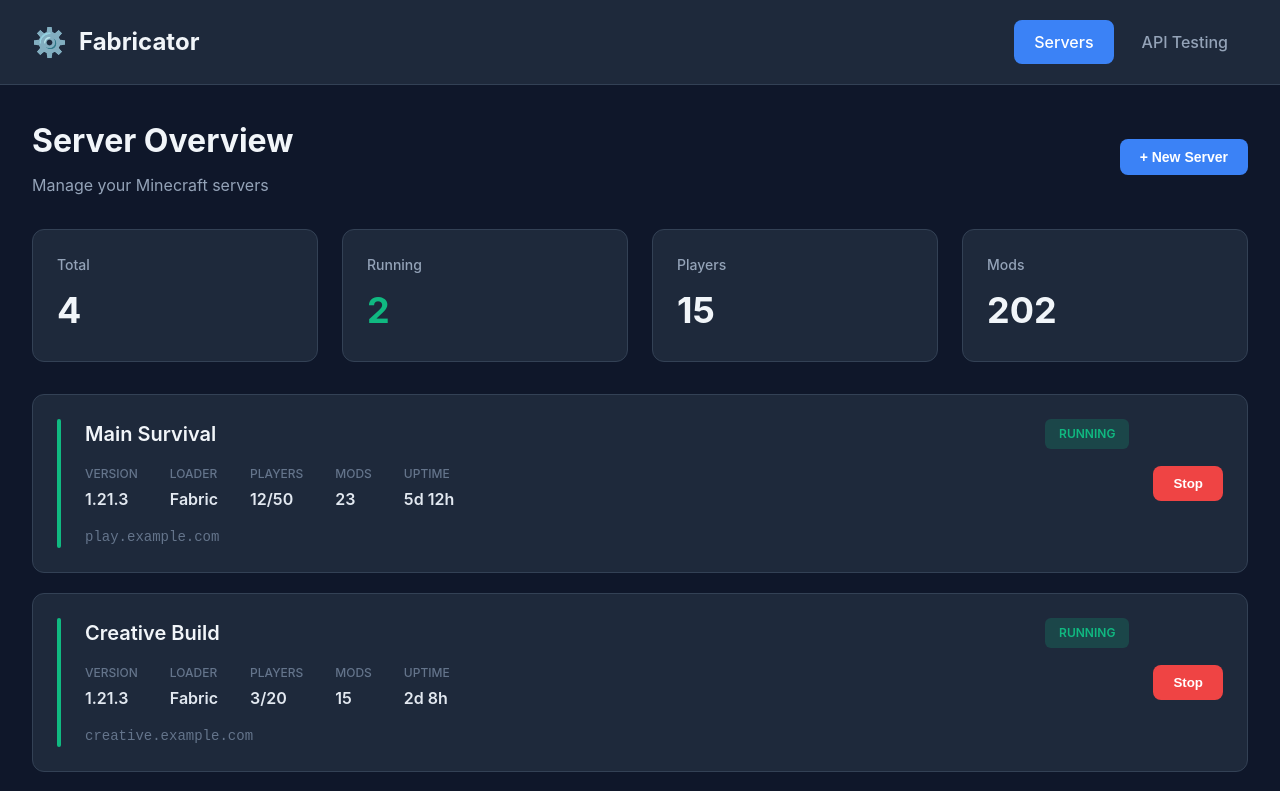
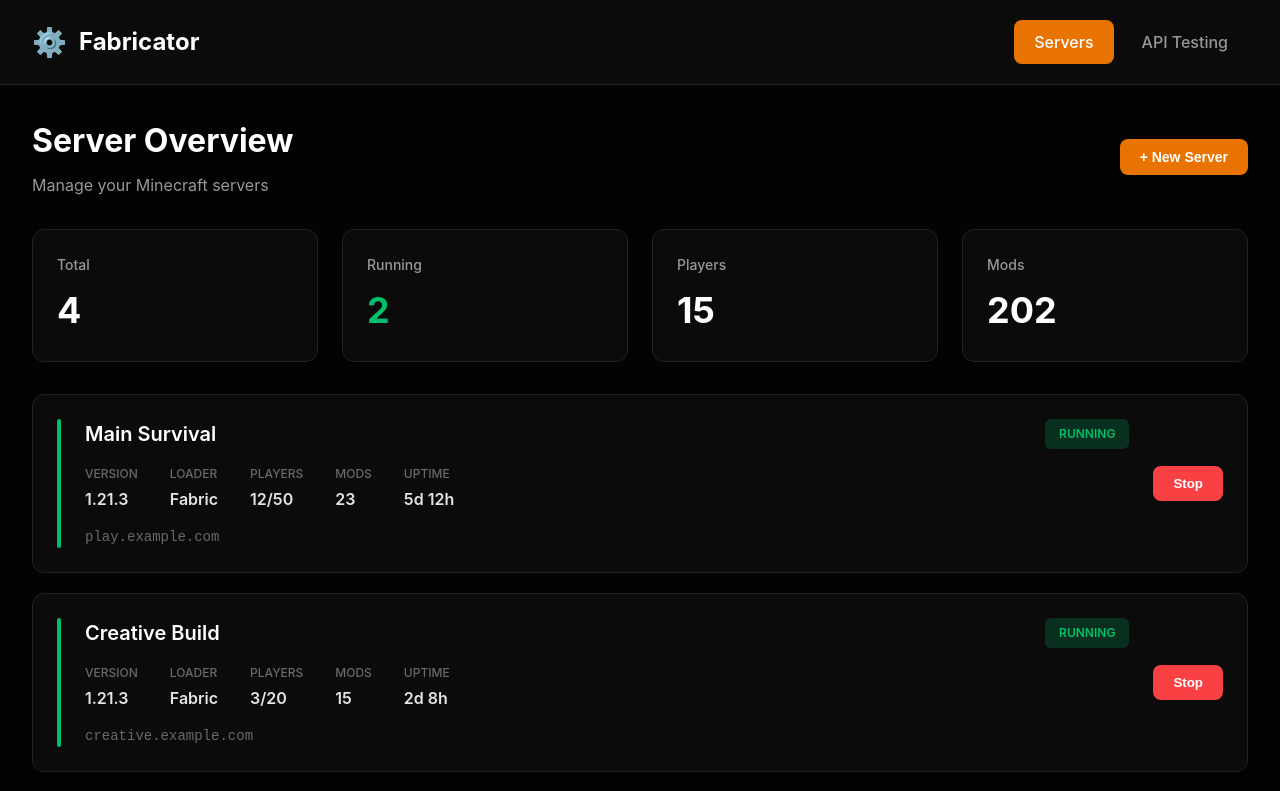
Before and after one commit to philderks/Fabricator, a Vue app in the folder frontend/: page / in a window 1280 px wide. Shown: the top 791 px of the page. Built offline with nearby package versions, Linux system fonts and the light colour scheme.

Commit message:
feat: update color variables to use oklch and enhance UI components with color-mix for better accessibility

```diff
--- a/frontend/src/assets/global.css
+++ b/frontend/src/assets/global.css
@@ -14,28 +14,28 @@ body {
 
 /* Colors */
 :root {
-  --bg-primary: #0f172a;
-  --bg-secondary: #1e293b;
-  --bg-tertiary: #334155;
+  --bg-primary: oklch(0.1 0 0);
+  --bg-secondary: oklch(0.15 0 0);
+  --bg-tertiary: oklch(0.22 0 0);
 
-  --text-primary: #f1f5f9;
-  --text-secondary: #e2e8f0;
-  --text-muted: #94a3b8;
-  --text-disabled: #64748b;
+  --text-primary: oklch(1 0 0);
+  --text-secondary: oklch(0.92 0 0);
+  --text-muted: oklch(0.68 0 0);
+  --text-disabled: oklch(0.52 0 0);
 
-  --border-color: #334155;
-  --border-hover: #3b82f6;
+  --border-color: oklch(0.25 0 0);
+  --border-hover: oklch(0.68 0.18 55);
 
-  --success: #10b981;
-  --success-dark: #059669;
-  --warning: #f59e0b;
-  --warning-dark: #d97706;
-  --danger: #ef4444;
-  --danger-dark: #dc2626;
-  --primary: #3b82f6;
-  --primary-dark: #2563eb;
-  --secondary: #334155;
-  --secondary-hover: #475569;
+  --success: oklch(0.7 0.18 155);
+  --success-dark: oklch(0.6 0.18 155);
+  --warning: oklch(0.75 0.15 75);
+  --warning-dark: oklch(0.65 0.15 75);
+  --danger: oklch(0.65 0.22 25);
+  --danger-dark: oklch(0.55 0.22 25);
+  --primary: oklch(0.68 0.18 55);
+  --primary-dark: oklch(0.62 0.18 55);
+  --secondary: oklch(0.25 0 0);
+  --secondary-hover: oklch(0.3 0 0);
 }
 
 /* Page Layout */
@@ -411,8 +411,8 @@ textarea::placeholder {
 }
 
 .warning-notice {
-  background: rgba(245, 158, 11, 0.1);
-  border: 1px solid rgba(245, 158, 11, 0.3);
+  background: color-mix(in oklch, var(--warning) 10%, transparent);
+  border: 1px solid color-mix(in oklch, var(--warning) 30%, transparent);
   color: var(--warning);
 }
 
@@ -427,8 +427,8 @@ textarea::placeholder {
 }
 
 .info-notice {
-  background: rgba(59, 130, 246, 0.1);
-  border: 1px solid rgba(59, 130, 246, 0.3);
+  background: color-mix(in oklch, var(--primary) 10%, transparent);
+  border: 1px solid color-mix(in oklch, var(--primary) 30%, transparent);
   color: var(--primary);
 }
 
--- a/frontend/src/components/modals/ServerCreateModal.vue
+++ b/frontend/src/components/modals/ServerCreateModal.vue
@@ -51,6 +51,7 @@
           </div>
         </div>
 
+        <div class="form-row">
           <div class="form-group">
             <label for="server-port">Server Port</label>
             <input
@@ -62,6 +63,18 @@
               placeholder="25565"
             >
             <span class="form-hint">Default: 25565</span>
+          </div>
+
+          <div class="form-group">
+            <label for="install-path">Installation Path</label>
+            <input
+              id="install-path"
+              v-model="formData.installPath"
+              type="text"
+              placeholder="~/fabricator/servers"
+            >
+            <span class="form-hint">Where server files will be stored</span>
+          </div>
         </div>
       </section>
 
@@ -312,6 +325,7 @@ export default {
         version: '1.21.3',
         loader: 'fabric',
         port: 25565,
+        installPath: '~/fabricator/servers',
         maxPlayers: 20,
         difficulty: 'normal',
         gamemode: 'survival',
@@ -372,6 +386,7 @@ export default {
         version: '1.21.3',
         loader: 'fabric',
         port: 25565,
+        installPath: '~/fabricator/servers',
         maxPlayers: 20,
         difficulty: 'normal',
         gamemode: 'survival',
@@ -431,8 +446,8 @@ export default {
   display: flex;
   gap: 1rem;
   padding: 1.5rem;
-  background: rgba(59, 130, 246, 0.05);
-  border: 2px solid rgba(59, 130, 246, 0.2);
+  background: color-mix(in oklch, var(--primary) 5%, transparent);
+  border: 2px solid color-mix(in oklch, var(--primary) 20%, transparent);
   border-radius: 12px;
 }
 
--- a/frontend/src/components/ui/ServerCard.vue
+++ b/frontend/src/components/ui/ServerCard.vue
@@ -113,12 +113,12 @@ defineEmits(['click'])
 }
 
 .server-badge.running {
-  background: rgba(16, 185, 129, 0.2);
+  background: color-mix(in oklch, var(--success) 20%, transparent);
   color: var(--success);
 }
 
 .server-badge.stopped {
-  background: rgba(100, 116, 139, 0.2);
+  background: color-mix(in oklch, var(--text-muted) 20%, transparent);
   color: var(--text-muted);
 }
 
```
Lines whose indentation alone changed are shown as unchanged.
